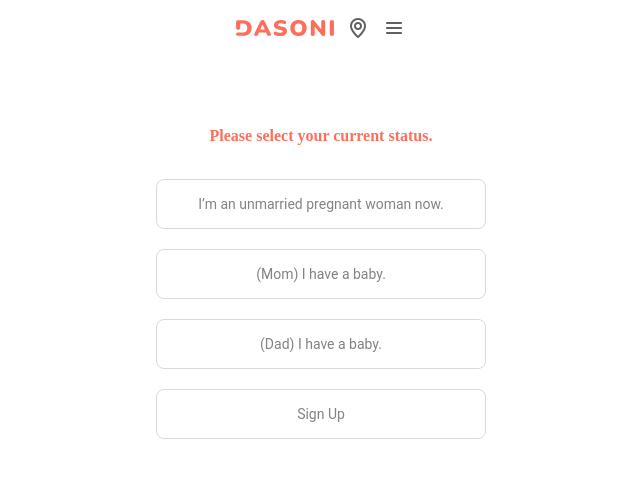
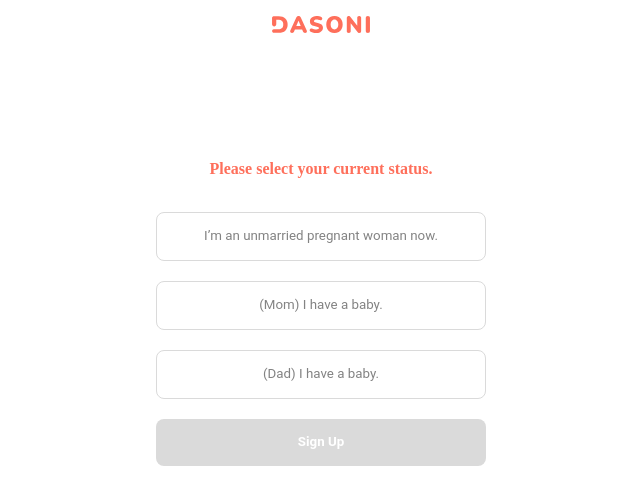
Before and after one commit to GDSC-DEU/2022-SolutionChallenge-Dasoni, a React app in the folder frontend/: page /signup in a window 1280 px wide. Shown: the top 504 px of the page, without its empty margins (319-959 px from the left). Built offline with nearby package versions, Linux system fonts and the light colour scheme.

Commit message:
style: apply changed `signup page` design

```diff
--- a/frontend/src/components/atoms/buttons/ClickButton/index.ts
+++ b/frontend/src/components/atoms/buttons/ClickButton/index.ts
@@ -3,30 +3,34 @@ import styled from "styled-components";
 
 interface buttonProps {
   onClick: MouseEventHandler<HTMLButtonElement>;
+  kind: "solid" | "line";
   clicked?: boolean;
 }
 
 export const ClickButton = styled.button<buttonProps>`
   width: 100%;
   padding: 16px 0;
-  border: 1px solid #dadada;
   border-radius: 8px;
   text-align: center;
-  background: none;
-
   font-family: "Roboto";
   font-weight: 400;
-  font-size: 14px;
-  line-height: 16px;
-  color: #838383;
+  line-height: 112%;
   cursor: pointer;
 
   ${(props) =>
-    props.clicked && "background: #fe6f5b; font-weight: 700; color: white;"}
+    props.kind === "line"
+      ? "border: 1px solid #dadada; background: none; color: #838383;"
+      : "background: #DADADA; color: #FFFFFF; font-weight: 700; border:none;"}
+
+  ${(props) =>
+    props.clicked &&
+    props.kind === "line" &&
+    "border: 1px solid #FE6F5B; color: #FE6F5B;"}
 
   &:hover {
-    background: #fe6f5b;
-    font-weight: 700;
-    color: white;
+    ${(props) =>
+      props.kind === "line"
+        ? "border: 1px solid #fe6f5b; color: #fe6f5b;"
+        : "background: #FE6F5B;"}
   }
 `;
--- a/frontend/src/components/organisms/Header/index.tsx
+++ b/frontend/src/components/organisms/Header/index.tsx
@@ -15,10 +15,12 @@ function Header(props: { position?: string }) {
           <img src={dasoni_logo_letter} alt="DASONI" />
         </Link>
       </div>
-      <ButtonBox>
-        <img src={location} />
-        <img src={hamburger_menu} />
-      </ButtonBox>
+      {props.position !== "middle" && (
+        <ButtonBox>
+          <img src={location} />
+          <img src={hamburger_menu} />
+        </ButtonBox>
+      )}
     </HeaderWrap>
   );
 }
--- a/frontend/src/pages/Signup/index.tsx
+++ b/frontend/src/pages/Signup/index.tsx
@@ -34,6 +34,7 @@ function Signup() {
       <SignupSection>
         <div className="introduce">Please select your current status.</div>
         <ClickButton
+          kind="line"
           onClick={() =>
             handleClick(unmarriedClicked, setUnmarriedClicked, "UNMARRIED")
           }
@@ -42,18 +43,20 @@ function Signup() {
           I’m an unmarried pregnant woman now.
         </ClickButton>
         <ClickButton
+          kind="line"
           onClick={() => handleClick(momClicked, setMomClicked, "MOTHER")}
           clicked={momClicked}
         >
           (Mom) I have a baby.
         </ClickButton>
         <ClickButton
+          kind="line"
           onClick={() => handleClick(dadClicked, setDadClicked, "FATHER")}
           clicked={dadClicked}
         >
           (Dad) I have a baby.
         </ClickButton>
-        <ClickButton onClick={() => userActions.signup(stateType)}>
+        <ClickButton kind="solid" onClick={() => userActions.signup(stateType)}>
           Sign Up
         </ClickButton>
       </SignupSection>
--- a/frontend/src/pages/Signup/styles.ts
+++ b/frontend/src/pages/Signup/styles.ts
@@ -4,7 +4,7 @@ export const SignupSection = styled.section`
   display: flex;
   flex-direction: column;
   align-items: center;
-  margin: 125px 16px 0;
+  margin: 158px 16px 0;
 
   .introduce {
     font-family: "Nunito";
```
